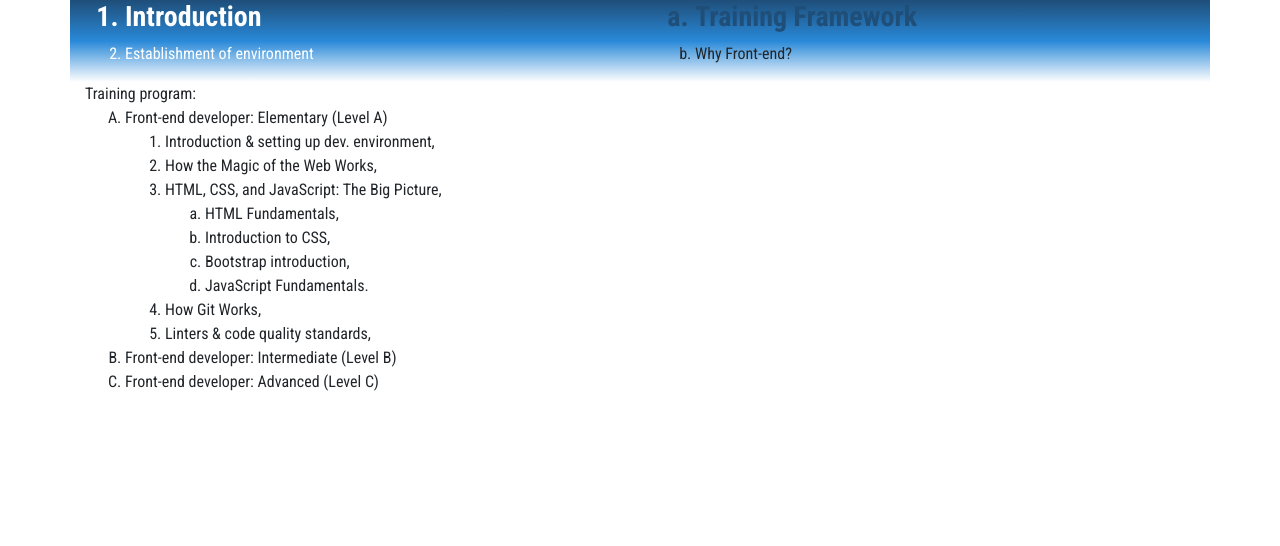
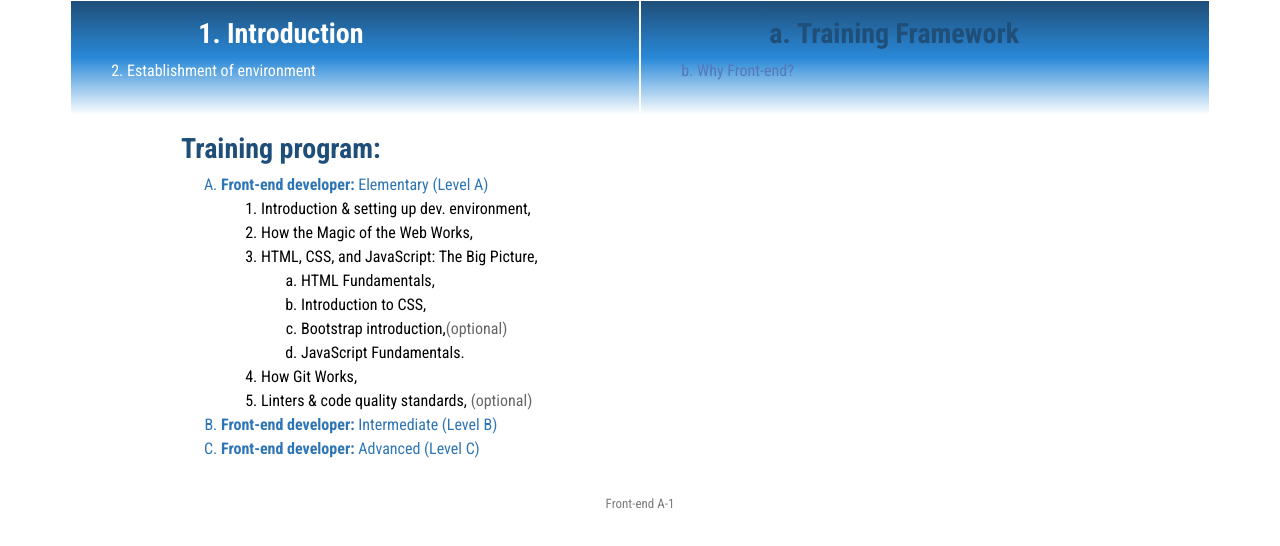
Before and after one commit to horizon-code-academy/MERN-A-1, a plain HTML site: page page-4.html in a window 1280 px wide. Drawn offline with nearby package versions, Linux system fonts and the light colour scheme; a script that the page names is missing.

Commit message:
ModifPage4

```diff
--- a/css/style.css
+++ b/css/style.css
@@ -17,6 +17,7 @@ h1 ,h2, h3, h4, h5, h6 {
     color: #fff;
     font-weight: 700;
 }
+
 
 .blue-gradient-v {
     background: linear-gradient(to bottom, #1f4e79 0%,#2989d8 50%,#fff 100%);
@@ -49,6 +50,13 @@ label {
         height: auto;
     }
 }
+.col-md-6{border: 1px solid white}
+.number li::before{font-weight: bold;
+}
+}
+
+
+
 <<<<<<< HEAD
 
 .col-6
--- a/page-4.html
+++ b/page-4.html
@@ -15,49 +15,53 @@
 <body>
     <div class="container">
         <div class="row">
-            <div class="col-md-6 blue-gradient-v">
+            <div class="col-md-6 blue-gradient-v p-3">
                 <ol type="1">
 
-                <h3 class="white-bold"><li>Introduction</li></h3>
-                    <li style="color:white">Establishment of environment</li>
+                <h3 class="white-bold"style="padding-left:100px"><li>Introduction</li></h3>
+                    <li style="color:white ;">Establishment of environment</li>
                 </ol>
 
             </div>
-            <div class="col-md-6 blue-gradient-v">
+            <div class="col-md-6 blue-gradient-v p-3">
                     <ol type="a">
-                          <h3> <li>Training Framework</li></h3>
-                            <li>Why Front-end?</li>
+                          <h3 style="padding-left:100px"> <li>Training Framework</li></h3>
+                            <li style="color:rgb(86, 119, 185)">Why Front-end?</li>
                         </ol>
 
                 </div>
 
         </div>
         <div class="row">
-            <div class="col-md-12">
-                    Training program:
-                    <ol type="A">
-                            <li>Front-end developer: Elementary (Level A)
-                                    <ol type="1">
+<div class="col-1"></div>
+<div class="col-11 p-3">
+                   <h3>Training program:</h3>
+
+                    <ol type="A" class="number"style="color:rgb(46, 117, 182)">
+                             <li  ><span style="font-weight:bold">Front-end developer:</span>    Elementary (Level A)
+                                    <ol type="1"style="color:black">
                                             <li>Introduction & setting up dev. environment,</li>
                                             <li>How the Magic of the Web Works,</li>
                                             <li>HTML, CSS, and JavaScript: The Big Picture,
                                                 <ol type="a">
                                                     <li>HTML Fundamentals,</li>
                                                     <li>Introduction to CSS,</li>
-                                                    <li>Bootstrap introduction,</li>
+                                                    <li>Bootstrap introduction,<font style="opacity:.6">(optional)</font></li>
                                                     <li>JavaScript Fundamentals.</li>
                                                 </ol>
-
-
                                             </li>
                                             <li>How Git Works,</li>
-                                            <li>Linters & code quality standards,</li>
+                                            <li>Linters & code quality standards,  <font style="opacity:.6">(optional)</font></li>
                                           </ol>
                             </li>
-                            <li>Front-end developer: Intermediate (Level B)</li>
-                            <li>Front-end developer: Advanced (Level C)</li>
+                            <li style="color:rgb(46, 117, 182)"><span style="font-weight:bold">Front-end developer:</span> Intermediate (Level B)</li>
+                            <li style="color:rgb(46, 117, 182)"><span style="font-weight:bold">Front-end developer: </span>Advanced (Level C)</li>
                           </ol>
-            </div>
+
+      </div>
+        </div>
+        <div class="row">
+            <font class="col-md-6 offset-md-3 offset-sm-3 text-center "style="opacity:.6;font-size:13px">Front-end A-1</font>
         </div>
     </div>
     <script src="main.js"></script>
```
